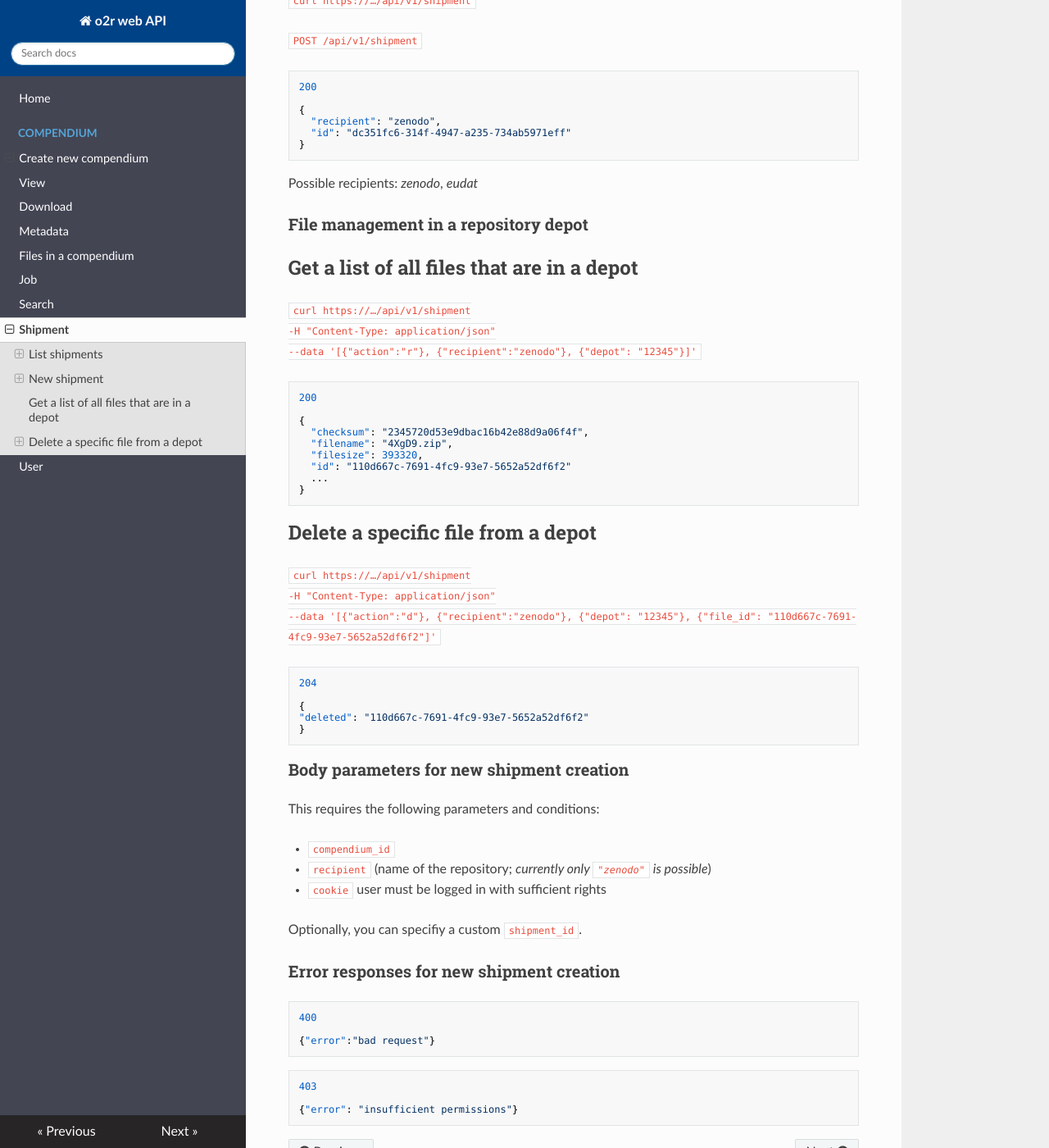
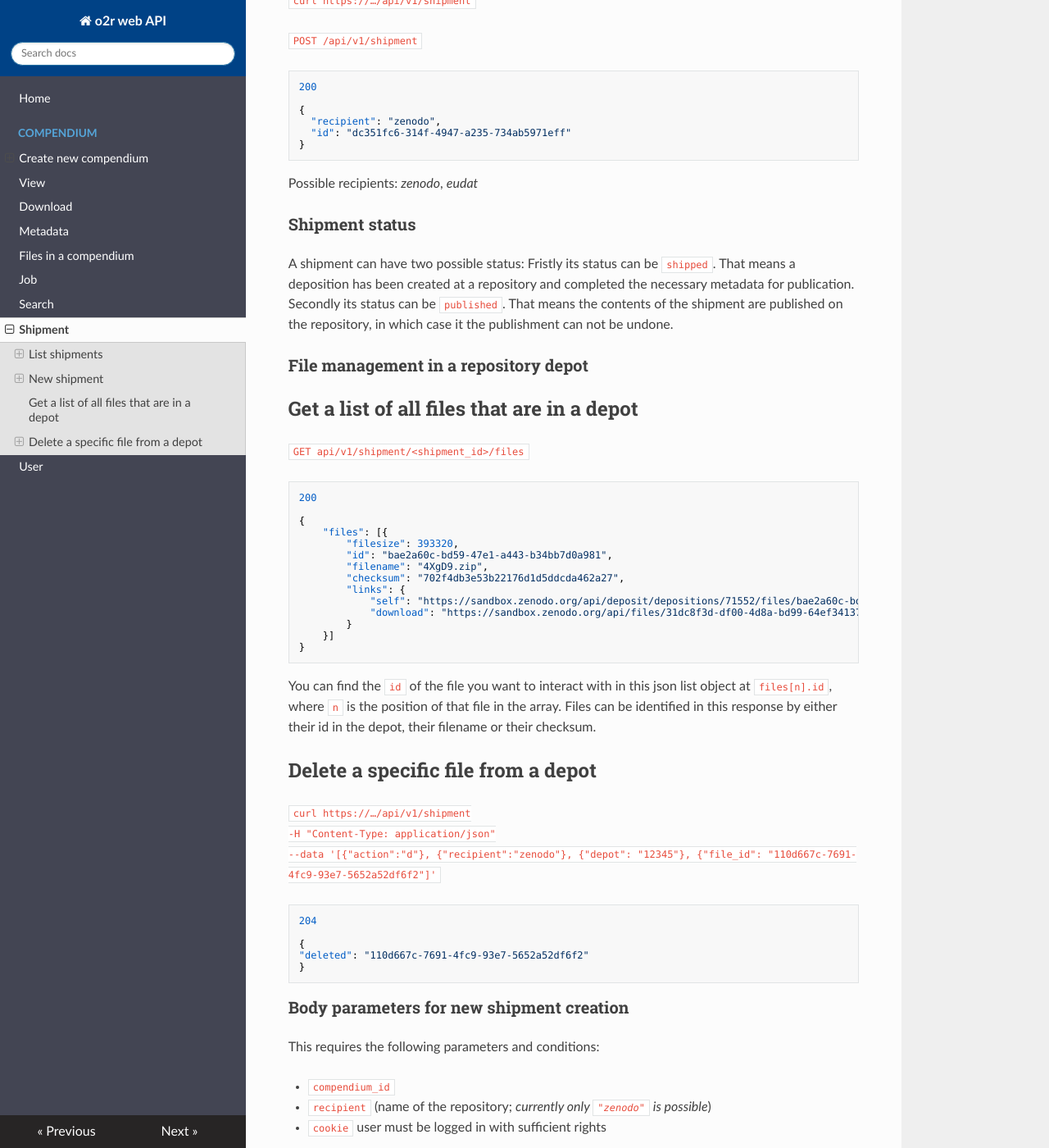
Before and after one commit to o2r-project/api, an MkDocs documentation site: the page built from docs/shipment.md, in a window 1280 px wide and 1400 px high, scrolled down 1349 px. Shown: the whole window at 82% size. Built offline with MkDocs 1.6.1, drawn with Linux system fonts in a browser that asks for light colours; nearby versions of some CDN libraries; old or Windows-style settings are respelled for this version of MkDocs.

Commit message:
Update shipment.md

````diff
--- a/docs/shipment.md
+++ b/docs/shipment.md
@@ -75,26 +75,36 @@ You can start a transmission to a repository at the same endpoint using a `POST`
 Possible recipients: _zenodo_, _eudat_
 
 
+### Shipment status
+
+A shipment can have two possible status: Fristly its status can be `shipped`. That means a deposition has been created at a repository and completed the necessary metadata for publication. Secondly its status can be `published`. That means the contents of the shipment are published on the repository, in which case it the publishment can not be undone.
+
+
 ### File management in a repository depot
 
 ## Get a list of all files that are in a depot
 
-`curl https://…/api/v1/shipment
--H "Content-Type: application/json"
---data '[{"action":"r"}, {"recipient":"zenodo"}, {"depot": "12345"}]'
-`
+`GET api/v1/shipment/<shipment_id>/files`
 
 ```json
 200
 
 {
-  "checksum": "2345720d53e9dbac16b42e88d9a06f4f",
-  "filename": "4XgD9.zip",
-  "filesize": 393320,
-  "id": "110d667c-7691-4fc9-93e7-5652a52df6f2"
-  ...
+	"files": [{
+		"filesize": 393320,
+		"id": "bae2a60c-bd59-47e1-a443-b34bb7d0a981",
+		"filename": "4XgD9.zip",
+		"checksum": "702f4db3e53b22176d1d5ddcda462a27",
+		"links": {
+			"self": "https://sandbox.zenodo.org/api/deposit/depositions/71552/files/bae2a60c-bd59-47e1-a443-b34bb7d0a981",
+			"download": "https://sandbox.zenodo.org/api/files/31dc8f3d-df00-4d8a-bd99-64ef341372b3/4XgD9.zip"
+		}
+	}]
 }
 ```
+
+You can find the `id` of the file you want to interact with in this json list object at `files[n].id`, where `n` is the position of that file in the array. Files can be identified in this response by either their id in the depot, their filename or their checksum.
+
 
 ## Delete a specific file from a depot
 
````
